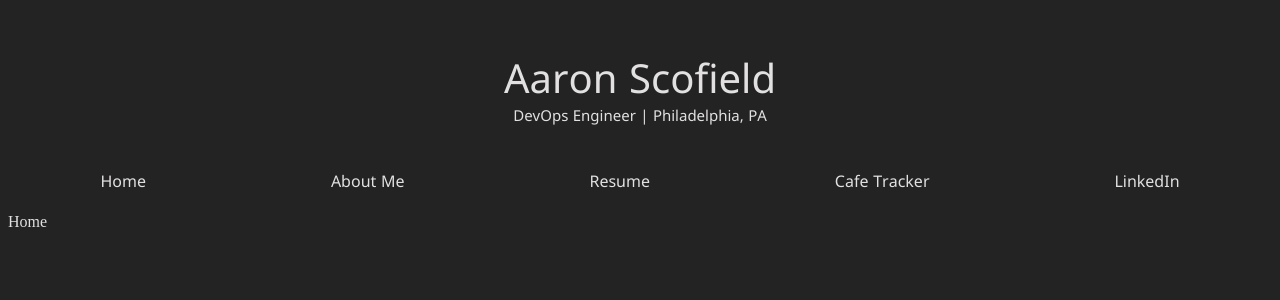
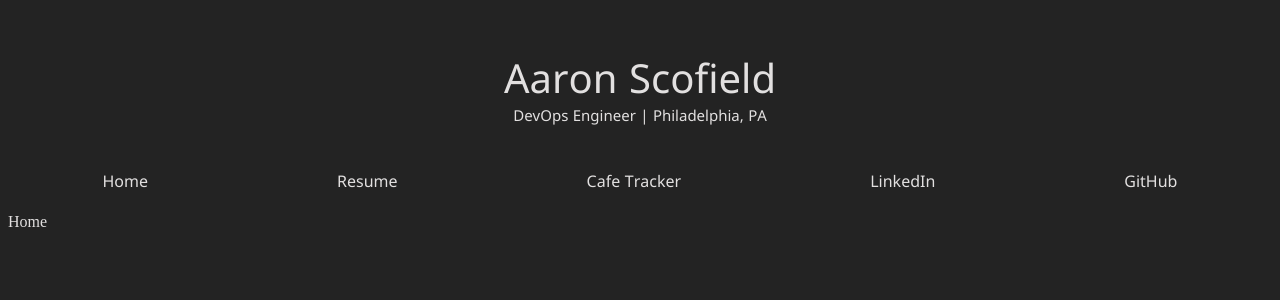
Before and after one commit to aaronscofield/personal_website, a Vue app: page / in a window 1280 px wide. Shown: the top 300 px of the page. Built offline with nearby package versions, Linux system fonts and the light colour scheme.

Commit message:
-about, fix webpack ssl error

```diff
--- a/package.json
+++ b/package.json
@@ -10,7 +10,8 @@
   "dependencies": {
     "core-js": "^3.6.5",
     "vue": "^3.0.0",
-    "vue-router": "^4.0.13"
+    "vue-router": "^4.0.13",
+    "webpack": "^4.47.0"
   },
   "devDependencies": {
     "@vue/cli-plugin-babel": "~4.5.13",
--- a/src/components/About/About.vue
+++ /dev/null
@@ -1,13 +0,0 @@
-<template>
-  <p>About</p>
-</template>
-
-<script>
-export default {
-  name: 'About'
-}
-</script>
-
-<style lang="scss" scoped>
-  @import './About';
-</style>
--- a/src/components/Navbar/Bar/NavigationBar.vue
+++ b/src/components/Navbar/Bar/NavigationBar.vue
@@ -1,10 +1,10 @@
 <template>
     <div class="navbar">
         <NavbarButton title="Home" link="/"/>
-        <NavbarButton title="About Me" link="about"/>
         <NavbarButton title="Resume" link="resume"/>
         <NavbarButton title="Cafe Tracker" link="cafe-tracker"/>
         <NavbarButton title="LinkedIn" external link="https://www.linkedin.com/in/aaroncscofield/"/>
+        <NavbarButton title="GitHub" external link="https://github.com/aaronscofield"/>
     </div>
 </template>
 
--- a/src/main.js
+++ b/src/main.js
@@ -1,7 +1,6 @@
 import { createApp } from 'vue'
 import {createRouter, createWebHistory} from 'vue-router'
 import App from './layouts/App.vue'
-import About from './components/About/About.vue'
 import Resume from './components/Resume/Resume.vue'
 import CafeTracker from './components/CafeTracker/CafeTracker.vue'
 import Home from './components/Home/Home.vue'
@@ -9,7 +8,6 @@ import Home from './components/Home/Home.vue'
 const router = createRouter({
     history: createWebHistory(),
     routes:[
-        { path: '/about', component: About},
         { path: '/', component: Home},
         { path: '/resume', component: Resume},
         { path: '/cafe-tracker', component: CafeTracker}
```
Also changed, not shown: src/components/About/About.scss (deleted), 1 other file (tests, documents, lock files or other folders).
